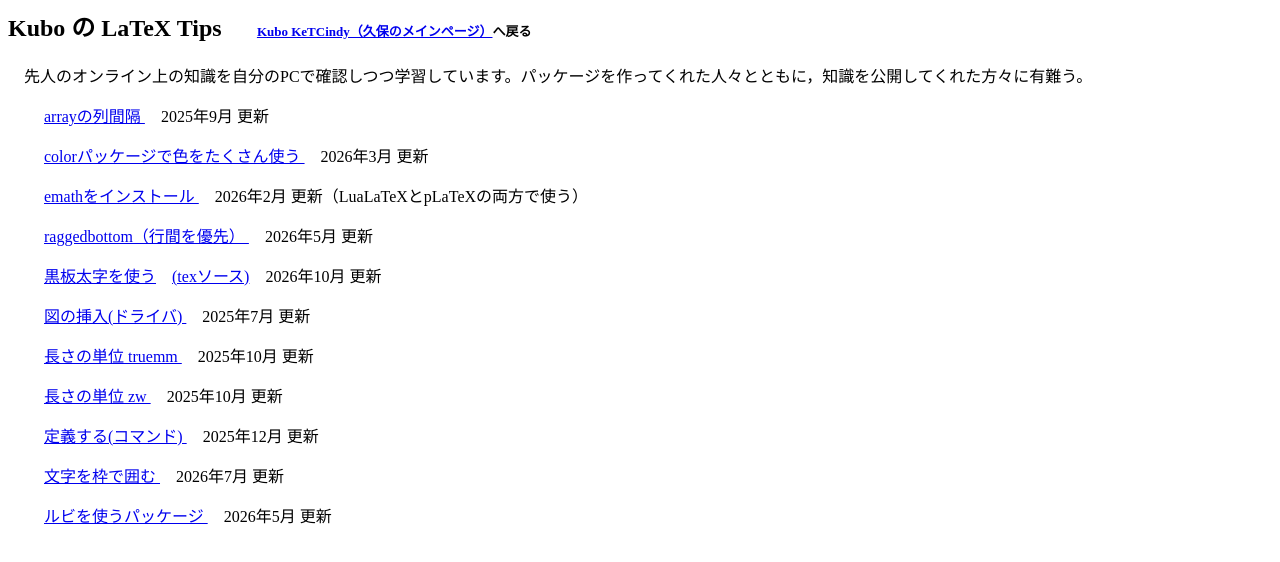
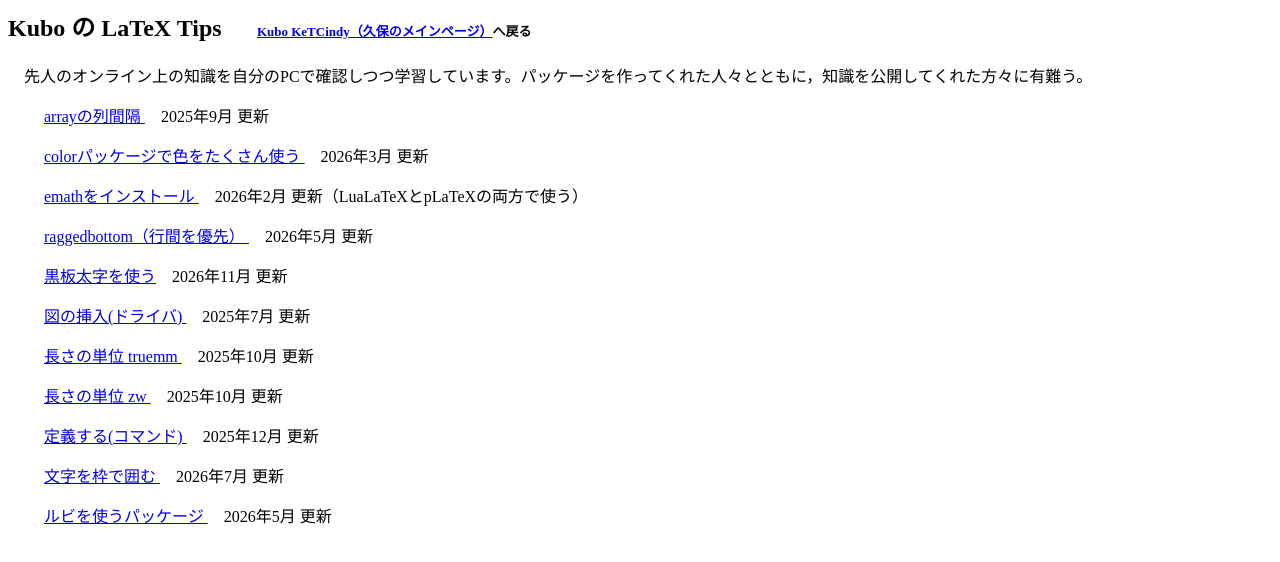
Before and after one commit to kubo-yuge/LaTeXTips, a plain HTML site: page LatexTips.html in a window 1280 px wide. Drawn offline with Linux system fonts and the light colour scheme.

Commit message:
黒板太字について更新

```diff
--- a/LatexTips.html
+++ b/LatexTips.html
@@ -42,7 +42,7 @@
 
 <!-- 黒板太字の紹介 -->
     <p>&emsp;&emsp;
-        <a href="doc/BlackBoard/black_board261012.pdf">黒板太字を使う</a>&emsp;<a href="doc/BlackBoard/black_board261012.tex">(texソース)</a>&emsp;2026年10月 更新
+        <a href="doc/BlackBoard/BlackBoard.html">黒板太字を使う</a>&emsp;2026年11月 更新
     </p>
 
 <!-- 図の挿入(ドライバ)へのリンク -->
```
